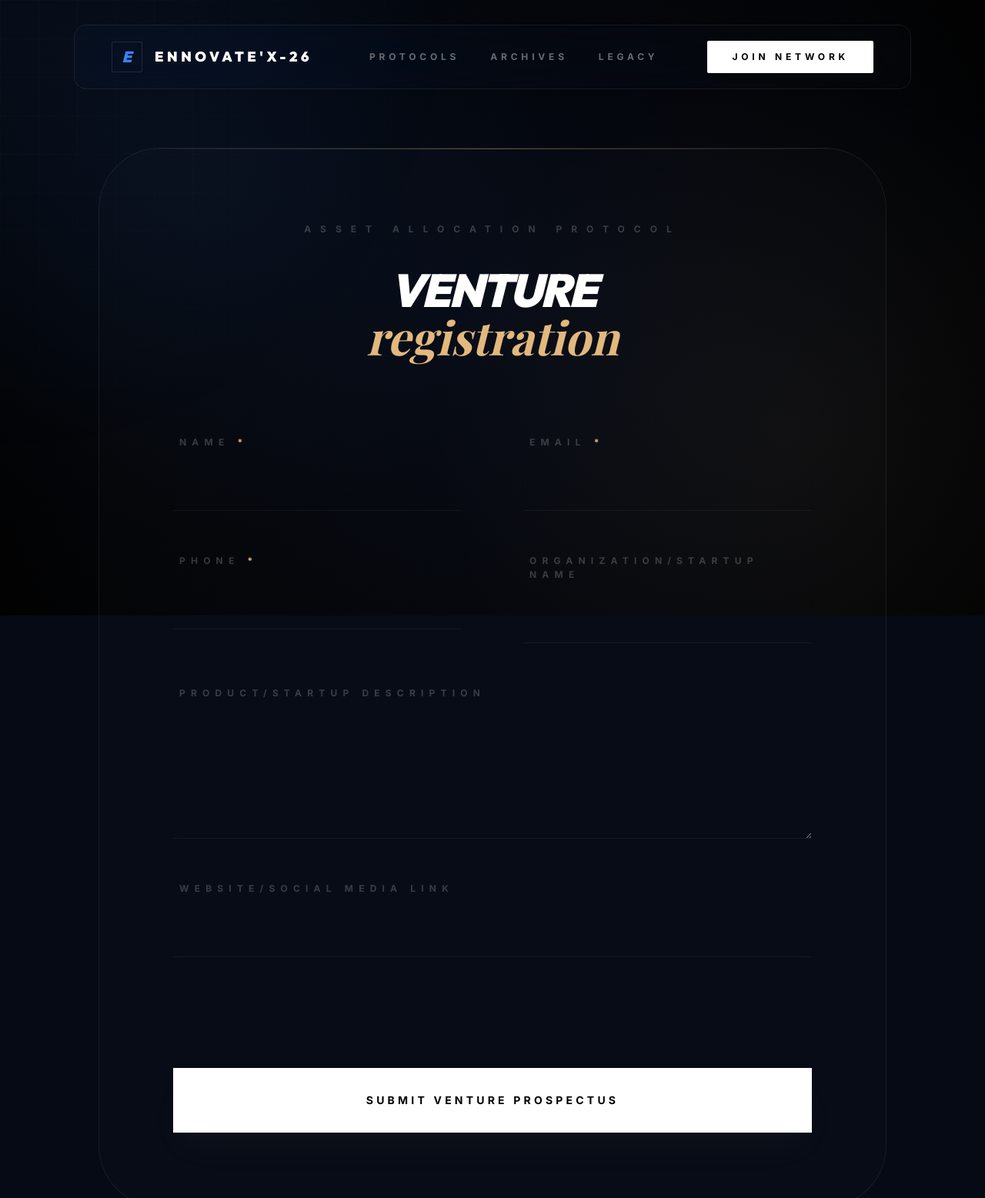
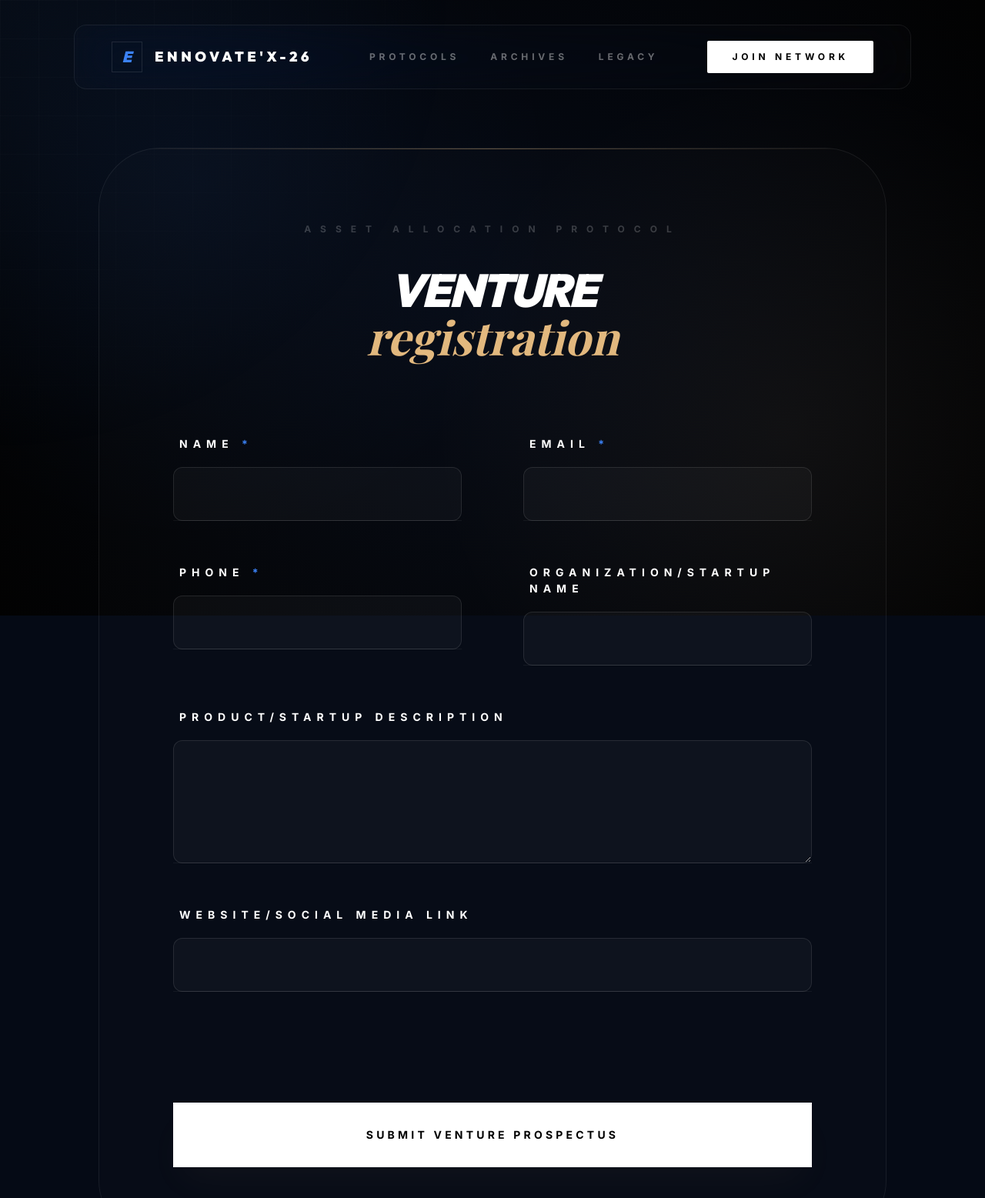
Before and after one commit to mayurtheprogrammer12-debug/Ecell, a Django app: page /register/exhibitor/ in a window 1280 px wide. Shown: the top 1557 px of the page at 77% size. Run offline with Django 5.2, Linux system fonts and the light colour scheme; some libraries are stand-ins or nearby versions; some web fonts are replaced.

Commit message:
UX: Significantly enhance form visibility with high-contrast labels, vibrant Azure help text, and modern input styling

```diff
--- a/templates/registrations/exhibitor_form.html
+++ b/templates/registrations/exhibitor_form.html
@@ -35,9 +35,9 @@
                         <div
                             class="space-y-5 {% if field.name == 'description' or field.name == 'website' %}md:col-span-2{% endif %}">
                             <label for="{{ field.id_for_label }}"
-                                class="block text-[12px] font-black text-white/20 uppercase tracking-[0.6em] ml-2">
+                                class="block text-[14px] font-black text-white uppercase tracking-[0.5em] ml-2">
                                 {{ field.label }}
-                                {% if field.field.required %} <span class="text-champagne">*</span>{% endif %}
+                                {% if field.field.required %} <span class="text-azure">*</span>{% endif %}
                             </label>
                             <div class="relative group">
                                 {{ field }}
@@ -46,7 +46,7 @@
                                 </div>
                             </div>
                             {% if field.help_text %}
-                            <p class="text-[11px] text-white/10 font-black uppercase tracking-widest italic">{{
+                            <p class="text-[12px] text-azure font-bold uppercase tracking-widest italic mt-2">{{
                                 field.help_text }}</p>
                             {% endif %}
                             {% if field.errors %}
@@ -88,27 +88,31 @@
     input,
     select,
     textarea {
-        background: transparent !important;
-        border: none !important;
-        color: white !important;
-        padding: 1.25rem 0.5rem !important;
+        background: rgba(255, 255, 255, 0.03) !important;
+        border: 1px solid rgba(255, 255, 255, 0.1) !important;
+        border-radius: 0.75rem !important;
+        color: #ffffff !important;
+        padding: 1.5rem 1.25rem !important;
         width: 100% !important;
         font-size: 1.1rem !important;
         font-family: 'Inter', sans-serif !important;
+        font-weight: 500 !important;
         outline: none !important;
-        transition: all 0.5s ease !important;
+        transition: all 0.5s cubic-bezier(0.19, 1, 0.22, 1) !important;
     }
 
     input:focus {
-        padding-left: 1rem !important;
-        background: rgba(197, 163, 104, 0.02) !important;
+        background: rgba(59, 130, 246, 0.05) !important;
+        border-color: rgba(59, 130, 246, 0.5) !important;
+        box-shadow: 0 0 20px rgba(59, 130, 246, 0.1) !important;
+        transform: translateY(-2px) !important;
     }
 
     input::placeholder {
-        color: rgba(255, 255, 255, 0.05) !important;
+        color: rgba(255, 255, 255, 0.2) !important;
         text-transform: uppercase;
-        font-size: 0.8rem;
-        letter-spacing: 0.5em;
+        font-size: 0.9rem;
+        letter-spacing: 0.3em;
     }
 
     textarea {
```
Also changed, not shown: templates/registrations/participant_form.html (+18 -14 lines).
